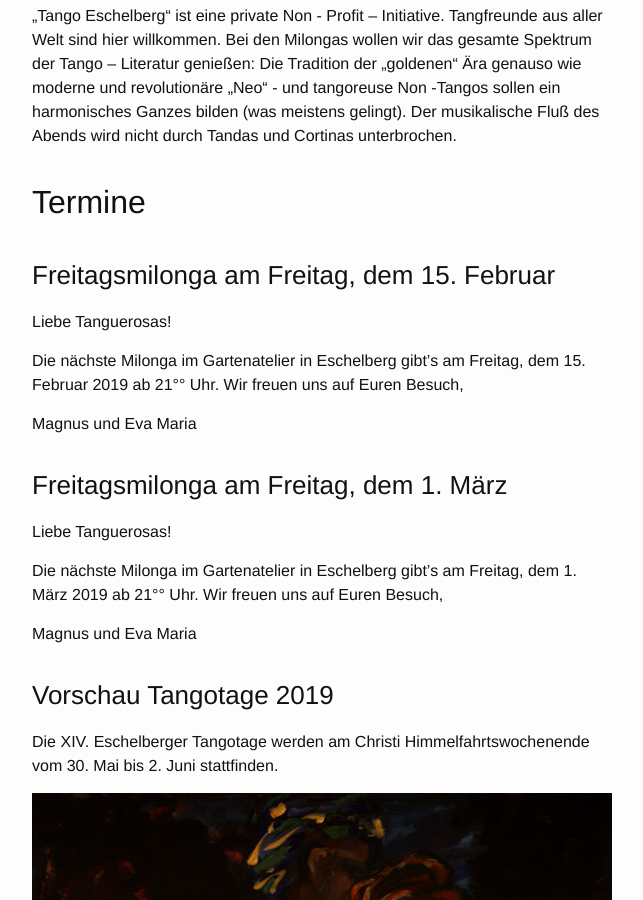
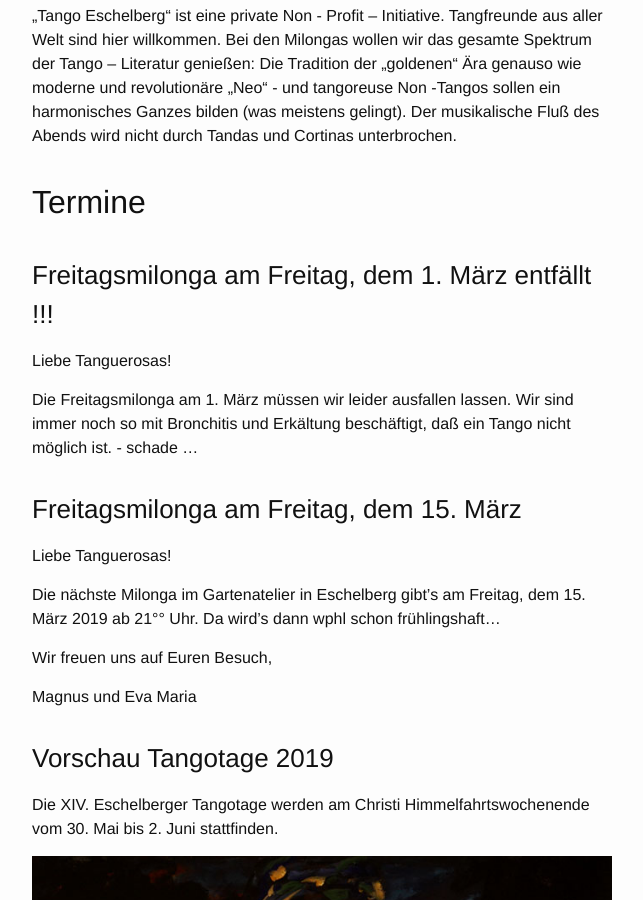
Before and after one commit to eschelberg/eschelberg.github.io, a Jekyll site: the page built from tango/index.md, in a window 1280 px wide and 900 px high, scrolled down 630 px. Shown: the whole window, without its empty margins (158-801 px from the left). Built offline with Jekyll 4.4.1, drawn with Linux system fonts in a browser that asks for light colours.

Commit message:
Update index.md

```diff
--- a/tango/index.md
+++ b/tango/index.md
@@ -11,20 +11,19 @@ Der musikalische Fluß des Abends wird nicht durch Tandas und Cortinas unterbroc
 
 ## Termine
 
-### Freitagsmilonga am Freitag, dem 15. Februar
+### Freitagsmilonga am Freitag, dem 1. März entfällt !!!
 
 Liebe Tanguerosas!
 
-Die nächste Milonga im Gartenatelier in Eschelberg gibt’s am Freitag, dem 15. Februar 2019 ab 21°° Uhr.
-Wir freuen uns auf Euren Besuch,
+Die  Freitagsmilonga am 1. März müssen wir leider ausfallen lassen. Wir sind immer noch so mit Bronchitis und Erkältung beschäftigt, daß ein Tango nicht möglich ist. - schade ...
 
-Magnus und Eva Maria
-
-### Freitagsmilonga am Freitag, dem 1. März
+### Freitagsmilonga am Freitag, dem 15. März
 
 Liebe Tanguerosas!
 
-Die nächste Milonga im Gartenatelier in Eschelberg gibt’s am Freitag, dem 1. März 2019 ab 21°° Uhr.
+Die nächste Milonga im Gartenatelier in Eschelberg gibt’s am Freitag, dem 15. März 2019 ab 21°° Uhr.
+Da wird's dann wphl schon frühlingshaft...
+
 Wir freuen uns auf Euren Besuch,
 
 Magnus und Eva Maria
```
